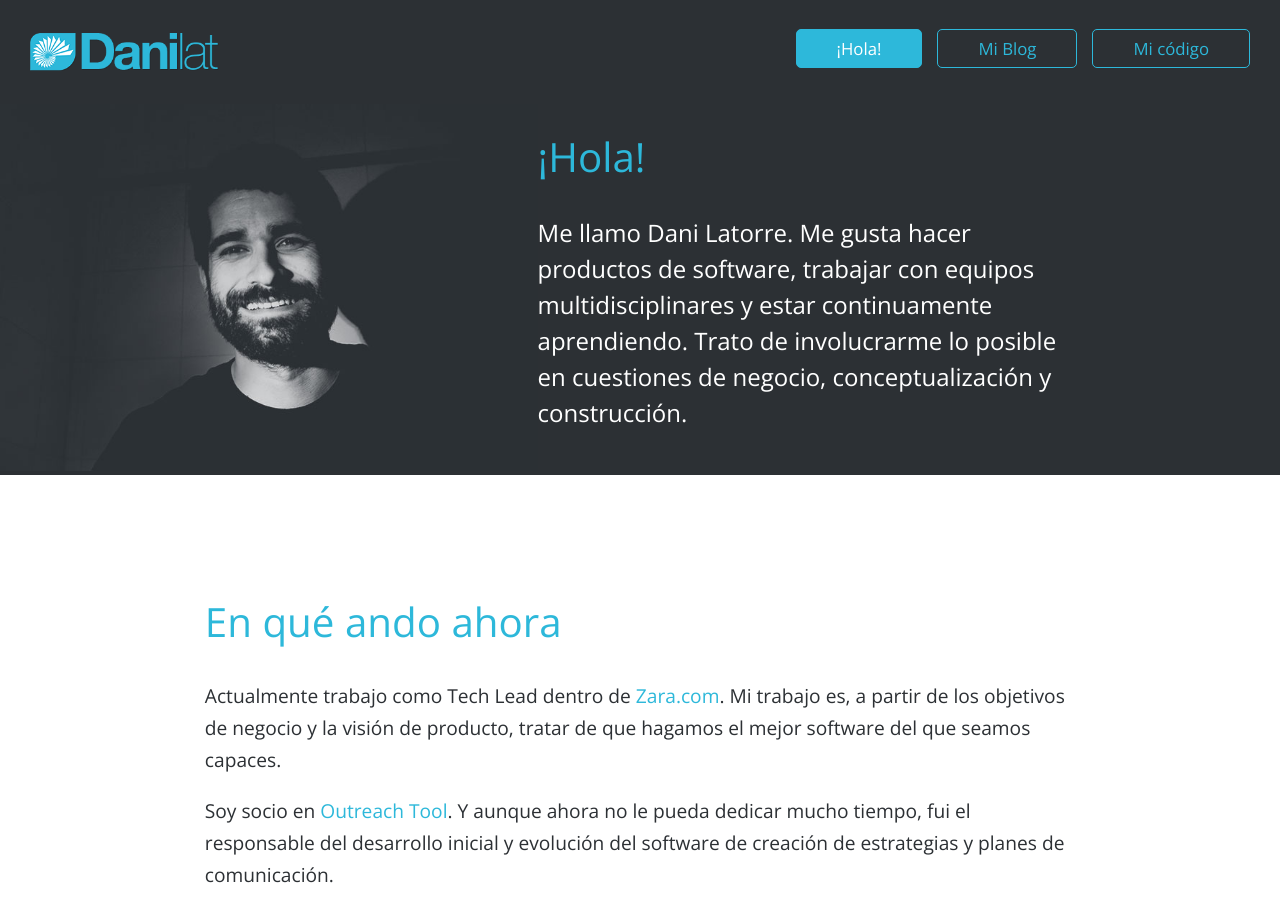
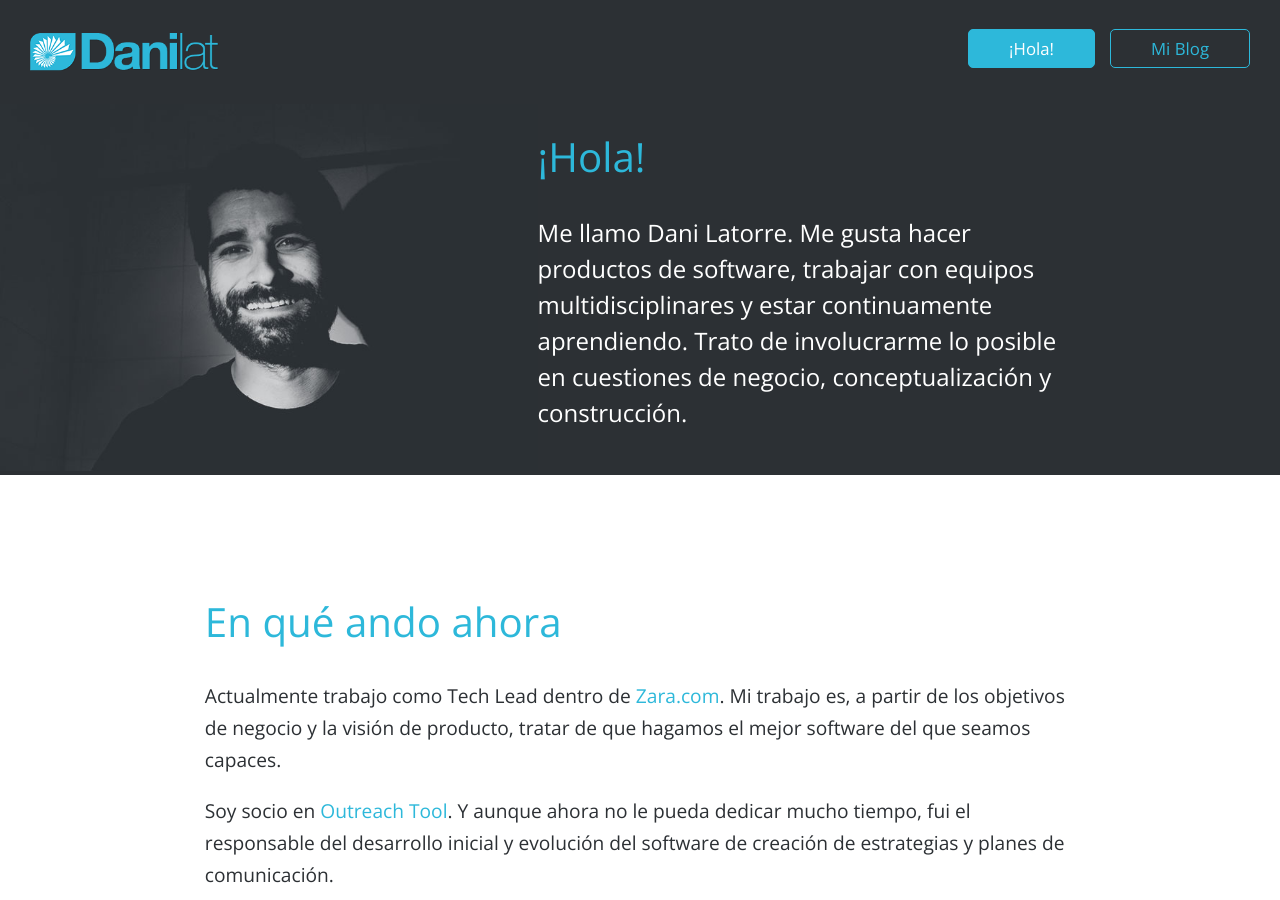
Before and after one commit to danilat/danilat.github.io, a Jekyll site: the page built from index.html, in a window 1280 px wide and 900 px high. Built offline with Jekyll 4.4.1, drawn with Linux system fonts in a browser that asks for light colours.

Commit message:
removing header link to github

```diff
--- a/_includes/header.html
+++ b/_includes/header.html
@@ -10,6 +10,5 @@
   <ul>
     <a href="/"><li class="link {% if page.url == '/' %}actual{% endif %}">¡Hola!</li></a>
     <a href="/weblog/"><li class="link {% if page.url contains '/weblog/' %}actual{% endif %}">Mi Blog</li></a>
-    <a href="https://github.com/danilat" target="blank"><li class="link">Mi código</li></a>
   </ul>
 </div>
```
